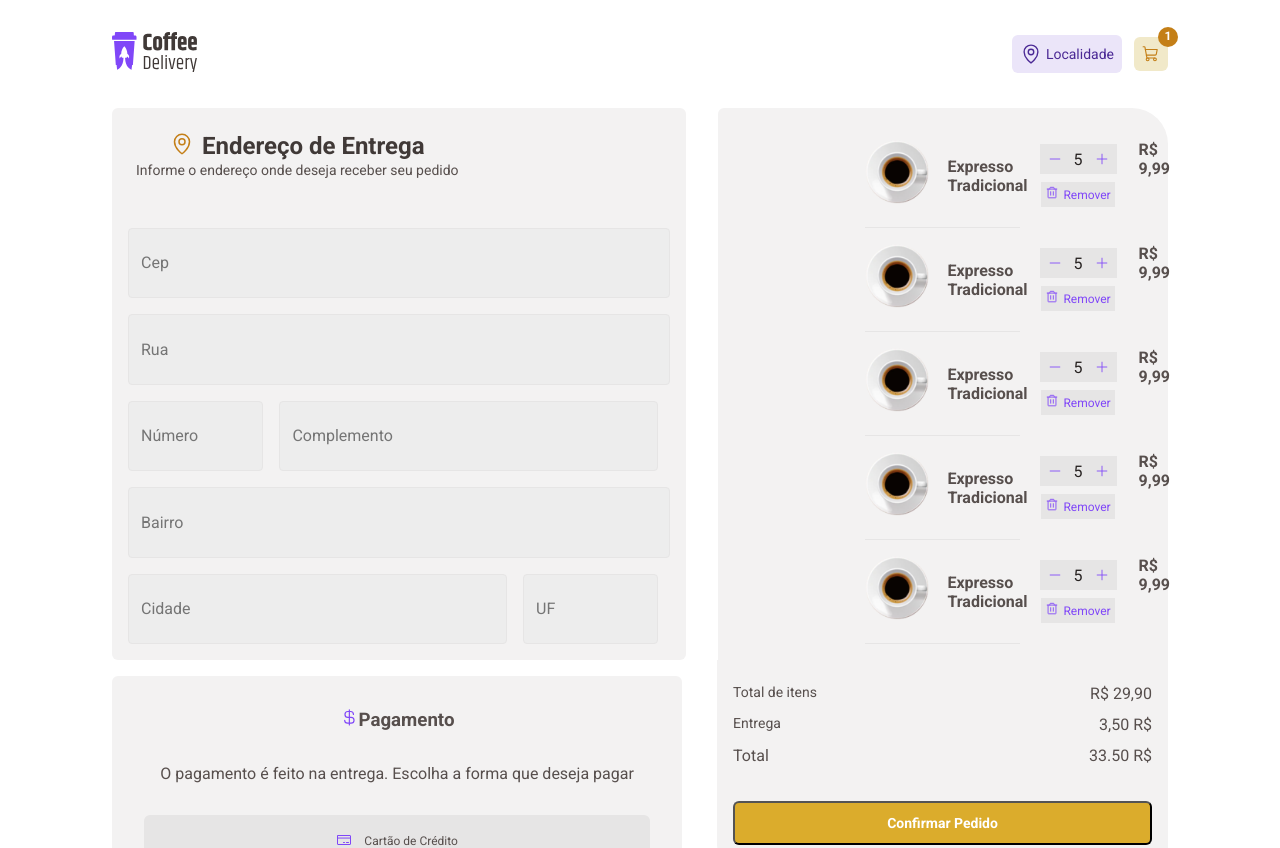
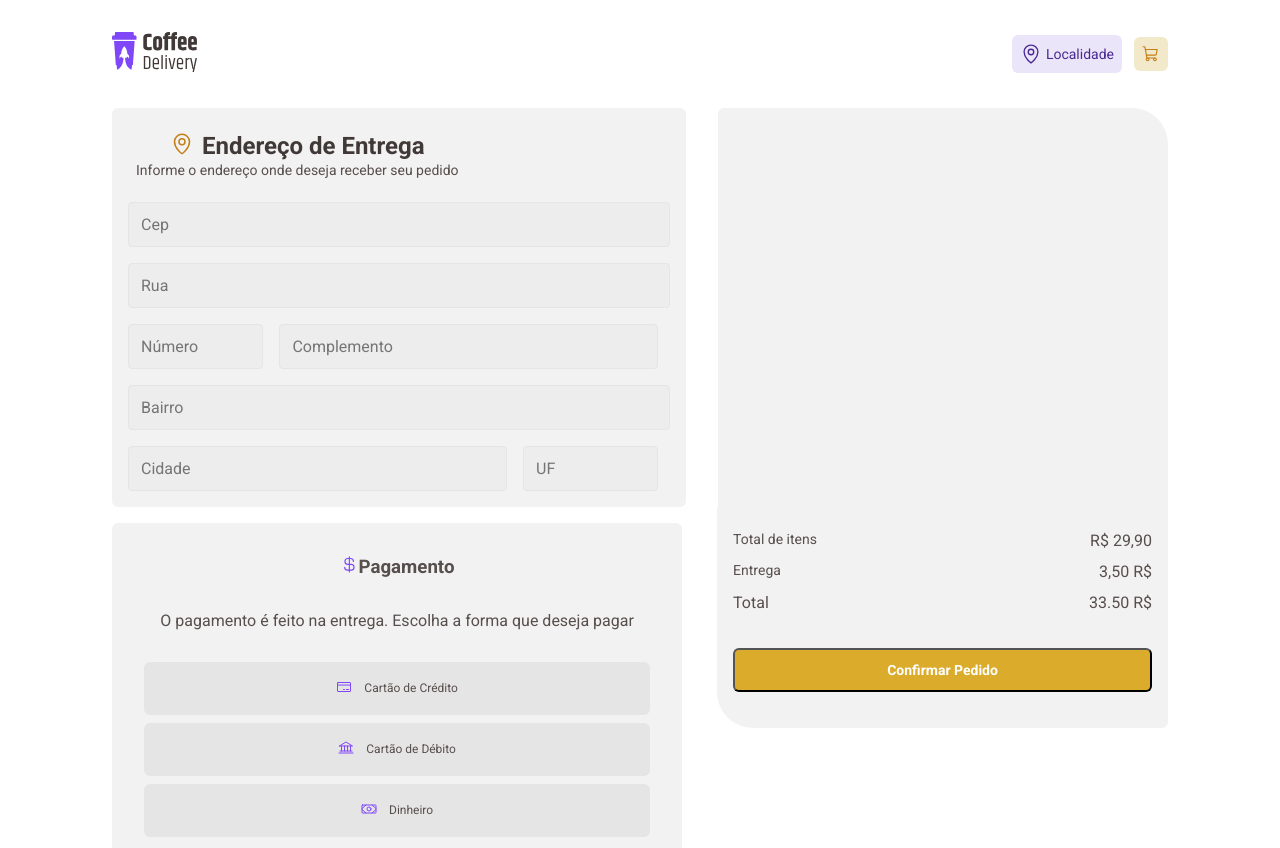
Before and after one commit to TarcisioCarvalho/coffe-delivery, a React (Vite) app: page /Checkout in a window 1280 px wide. Shown: the top 848 px of the page. Built offline with nearby package versions, Linux system fonts and the light colour scheme.

Commit message:
Context Working!!!!

```diff
--- a/src/components/Card/index.tsx
+++ b/src/components/Card/index.tsx
@@ -17,9 +17,8 @@ interface CardProps{
 
 
 export const Card = ({img,nome,descricao,categorias,preco}:CardProps) => {
-    const {coffesList,addCoffes} = React.useContext(CoffeContext);
-
-
+    const {coffesList,addCoffes, removeCoffes} = React.useContext(CoffeContext);
+    const quantidade = (coffesList?.find(coffe => coffe.nome === nome)?.quantidade)===undefined?0:(coffesList?.find(coffe => coffe.nome === nome)?.quantidade);
   return (
     <CardContainer>
         <img src={img} alt="" />
@@ -33,8 +32,8 @@ export const Card = ({img,nome,descricao,categorias,preco}:CardProps) => {
                 R$ <span>{preco}</span>
             </span>
             <div className='buttonsPlusMinus'>
-                <button><Minus size={14}/></button>
-                <span>5</span>
+                <button onClick={()=> removeCoffes!(nome)}><Minus size={14}/></button>
+                <span>{quantidade}</span>
                 <button onClick={()=> addCoffes!(
                     {img:img,
                      nome:nome,
--- a/src/components/Header/index.tsx
+++ b/src/components/Header/index.tsx
@@ -22,7 +22,9 @@ export const Header = () => {
             <div> <MapPin size={22} height={22}/> <span>Localidade</span>
             </div>
             <NavLink to='Checkout'><ShoppingCart size={18} height={18}/>
-            {coffesList?.length!==0?<div>{coffesList?.length}</div>:null}
+            {coffesList?.length!==0?<div>{coffesList?.reduce((acc,currentValue)=>{
+              return acc + currentValue.quantidade!;
+            },0)}</div>:null}
 
 
              </NavLink>
--- a/src/contexts/CoffeContext.tsx
+++ b/src/contexts/CoffeContext.tsx
@@ -11,6 +11,7 @@ interface CoffeContext{
 
         coffesList?:Coffe[];
         addCoffes?:(coffeProduct:Coffe)=> void
+        removeCoffes?:(coffeName:string) => void
 }
 
 
@@ -18,18 +19,41 @@ export const CoffeContext = React.createContext({} as CoffeContext);
 
 export const CoffeContextProvider = ({children}:any)=>{
 
-    const [coffesList,setCoffes] = React.useState([{img :'',nome:'',preco:0,quantidade:0}] as Coffe[]);
+    const [coffesList,setCoffes] = React.useState([] as Coffe[]);
+
+    function removeCoffes(coffeName:string){
+        setCoffes((state) =>{
+            const newList = state.map(coffe =>{
+                if(coffe.nome === coffeName && coffe.quantidade!>0) {
+                    const novaQuantidade = coffe.quantidade! - 1;
+                    return {...coffe,quantidade:novaQuantidade}
+                }
+                return{...coffe}
+            })
+            return [...newList];
+        }
+
+        );
+    }
 
     function addCoffes (coffeProduct:Coffe){
+        let flag = false;
             setCoffes((state)=>{
-                state.map(coffe => {
+              const newList =  state.map(coffe => {
+
                     if(coffeProduct.nome===coffe.nome)
                     {
-                        const quantity = coffe.quantidade! + 1;
+                        console.log("Entrei aki");
+                        flag=true;
+                        const quantity = coffe.quantidade===null?0:coffe.quantidade! + 1;
                         return {...coffe,quantidade:quantity}
                     }
+
+                    return {...coffe}
                 })
-                return [...state,coffeProduct]
+                if(flag) return [...newList]
+                flag=false;
+                return[...state,{...coffeProduct,quantidade:1}]
             })
        /*  setCoffes((state)=> {
             const image = img;
@@ -40,7 +64,7 @@ export const CoffeContextProvider = ({children}:any)=>{
         }) */
     }
 
-    return  <CoffeContext.Provider value={{coffesList,addCoffes}}>
+    return  <CoffeContext.Provider value={{coffesList,addCoffes,removeCoffes}}>
                      {children}
             </CoffeContext.Provider>
 }
--- a/src/data/data.ts
+++ b/src/data/data.ts
@@ -42,13 +42,6 @@ export const coffes = [
         nome:'Expresso Cremoso',
         descricao:'Café expresso tradicional com espuma cremosa',
         categoria:[categorias.tradicional],
-        preco:9.9
-    },
-    {
-        img:cafeGelado,
-        nome:'Expresso Gelado',
-        descricao:'Bebida preparada com café expresso e cubos de gelo',
-        categoria:[categorias.tradicional,categorias.gelado],
         preco:9.9
     },
     {
--- a/src/pages/Checkout/Components/CardOrder/index.tsx
+++ b/src/pages/Checkout/Components/CardOrder/index.tsx
@@ -1,15 +1,16 @@
 import React from 'react'
+import { CoffeContext } from '../../../../contexts/CoffeContext';
 import { CardOrderItem } from '../CardOrderItem'
 import { CardOrderContainer } from './styles'
 
 export const CardOrder = () => {
+
+  const {coffesList,addCoffes, removeCoffes} = React.useContext(CoffeContext);
+
   return (
     <CardOrderContainer>
-        <CardOrderItem/>
-        <CardOrderItem/>
-        <CardOrderItem/>
-        <CardOrderItem/>
-        <CardOrderItem/>
+      {coffesList?.map(coffe => <CardOrderItem imagem={coffe.img} nome={coffe.nome} quantidade ={coffe.quantidade} preco = {coffe.preco} />)}
+
 
     </CardOrderContainer>
   )
--- a/src/pages/Checkout/Components/CardOrderItem/index.tsx
+++ b/src/pages/Checkout/Components/CardOrderItem/index.tsx
@@ -3,24 +3,39 @@ import CoffeImg from '../../../../assets/img/coffe.svg';
 import React from 'react'
 import { Minus, Plus, Trash } from 'phosphor-react';
 import { CardOrderItemContainer } from './styles';
+import { CoffeContext } from '../../../../contexts/CoffeContext';
 
-export const CardOrderItem = () => {
+interface CardOrderItemProps{
+  imagem:string |undefined;
+  nome:string|undefined;
+  quantidade:number|undefined;
+  preco:number|undefined;
+}
+
+export const CardOrderItem = ({imagem,nome,quantidade,preco}:CardOrderItemProps) => {
+
+  const {coffesList,addCoffes, removeCoffes} = React.useContext(CoffeContext);
+
   return (
     <CardOrderItemContainer>
-                <img src={CoffeImg} alt="" />
+                <img src={imagem} alt="" />
                 <div>
-                    <h2>Expresso Tradicional</h2>
+                    <h2>{nome}</h2>
                         <div className='addOrRemoveItens'>
                             <div>
-                                <button><Minus size={14}/></button>
-                                <span>5</span>
-                                <button><Plus size={14}/></button>
+                                <button onClick={()=> removeCoffes!(nome!)}><Minus size={14}/></button>
+                                <span>{quantidade}</span>
+                                <button onClick={()=> addCoffes!(
+                    {img:imagem,
+                     nome:nome,
+                     preco:preco,
+                    })}><Plus size={14}/></button>
                             </div>
 
                             <button className='buttonRemover'><span><Trash size={14}/></span> Remover </button>
                         </div>
                 </div>
-                <span className='price'>R$ 9,99</span>
+                <span className='price'>R$ {preco}</span>
     </CardOrderItemContainer>
   )
 }
```
